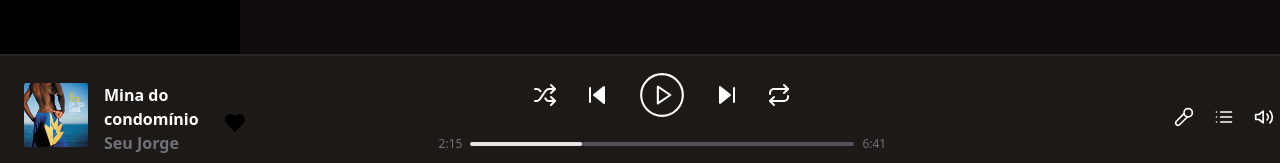
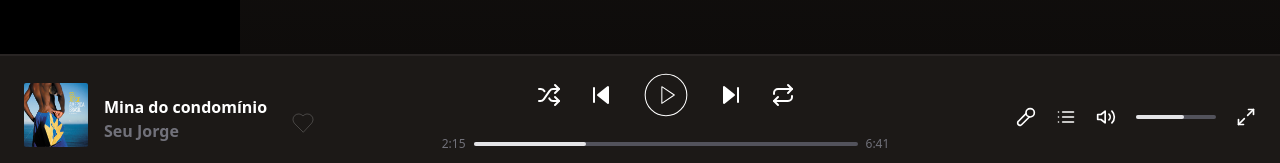
Before and after one commit to GabrielOFFrancisco/Spotify-LandingPage, a React (Vite) app: page / in a window 1280 px wide. Shown: the part 634-797 px from the top of the page. Built offline with nearby package versions, Linux system fonts and the light colour scheme.

Commit message:
BottomBar margin fixed

```diff
--- a/package.json
+++ b/package.json
@@ -13,7 +13,8 @@
     "@radix-ui/react-slider": "^1.1.2",
     "lucide-react": "^0.338.0",
     "react": "^18.2.0",
-    "react-dom": "^18.2.0"
+    "react-dom": "^18.2.0",
+    "styled-components": "^6.1.8"
   },
   "devDependencies": {
     "@types/react": "^18.2.56",
--- a/src/components/BottomBar.jsx
+++ b/src/components/BottomBar.jsx
@@ -13,10 +13,12 @@ import {
 } from 'lucide-react';
 
 export function BottomBar() {
-  const [heartColor, setHeartColor] = useState('');
+  const [heartColor, setHeartColor] = useState('transparent');
 
   function handleClick() {
-    setHeartColor((prevColor) => (prevColor === '' ? 'green' : ''));
+    setHeartColor((prevColor) =>
+      prevColor === 'transparent' ? '#1DB954' : 'transparent'
+    );
   }
 
   return (
@@ -32,14 +34,14 @@ export function BottomBar() {
           </h2>
         </div>
         <button className='ml-6 mt-6' onClick={handleClick}>
-          <Heart fill={heartColor} color='transparent' />
+          <Heart fill={heartColor} color='white' strokeWidth={0.2} />
         </button>
       </div>
-      <div className='flex flex-col items-center ml-64'>
+      <div className='flex flex-col items-center ml-auto'>
         <div className='flex items-center gap-3 space-x-4'>
           <Shuffle color='white' />
           <SkipBack color='white' fill='white' />
-          <PlayCircle size={50} color='white' strokeWidth={1} />
+          <PlayCircle size={50} color='white' strokeWidth={0.5} />
           <SkipForward color='white' fill='white' />
           <Repeat color='white' />
         </div>
@@ -51,7 +53,7 @@ export function BottomBar() {
           <span className='text-xs text-zinc-500'>6:41</span>
         </div>
       </div>
-      <div className='flex items-center space-x-5 ml-72 mt-3'>
+      <div className='flex items-center space-x-5 ml-auto mr-6 mt-3'>
         <button>
           <Mic2 color='white' size={20} />
         </button>
```
Also changed, not shown: 1 other file (tests, documents, lock files or other folders).
